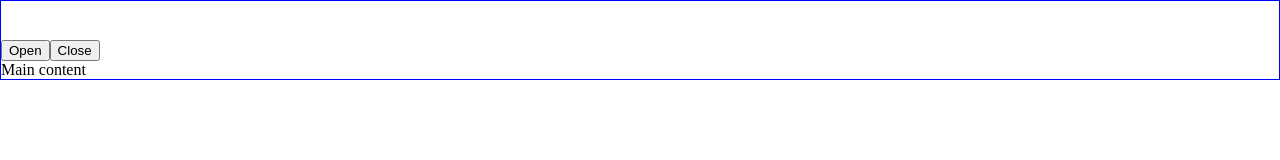
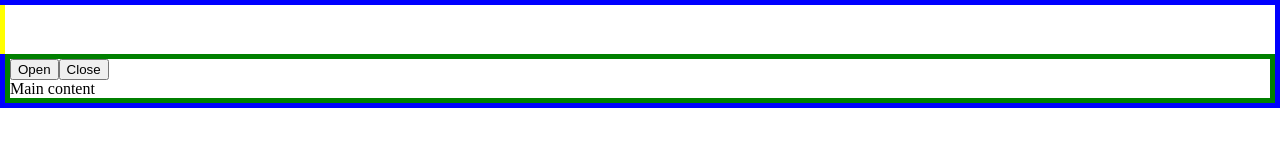
Before and after one commit to fedorovsky/react-sidebar-layout, a React app: page / in a window 1280 px wide. Built offline with nearby package versions, Linux system fonts and the light colour scheme.

Commit message:
add theme in example

```diff
--- a/example/index.css
+++ b/example/index.css
@@ -1,3 +1,11 @@
 .rts-wrapper {
-  border: 1px solid blue;
+  border: 5px solid blue;
 }
+
+.rts-sidebar {
+  border: 5px solid yellow;
+}
+
+.rts-main {
+  border: 5px solid green;
+}
--- a/example/index.js
+++ b/example/index.js
@@ -5,6 +5,8 @@ import styles from './index.css';
 
 const THEME_TOGGLE_SIDEBAR = {
   'rts-wrapper': styles['rts-wrapper'],
+  'rts-sidebar': styles['rts-sidebar'],
+  'rts-main': styles['rts-main'],
 };
 
 function Root() {
--- a/src/SidebarProvider.js
+++ b/src/SidebarProvider.js
@@ -1,4 +1,4 @@
-import React, { Component } from 'react';
+import React, { Fragment, Component } from 'react';
 import classNames from 'classnames';
 import PropTypes from 'prop-types';
 
@@ -45,9 +45,10 @@ class SidebarProvider extends Component {
     this.setState({ isOpenSidebar: false });
   };
 
+
   render() {
     return (
-      <div>{ this.props.children }</div>
+      <Fragment>{this.props.children}</Fragment>
     );
   }
 }
```
